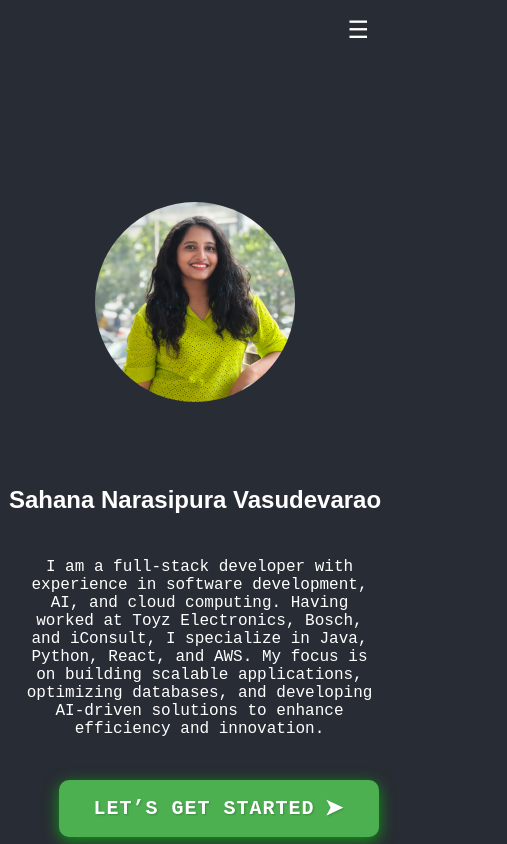
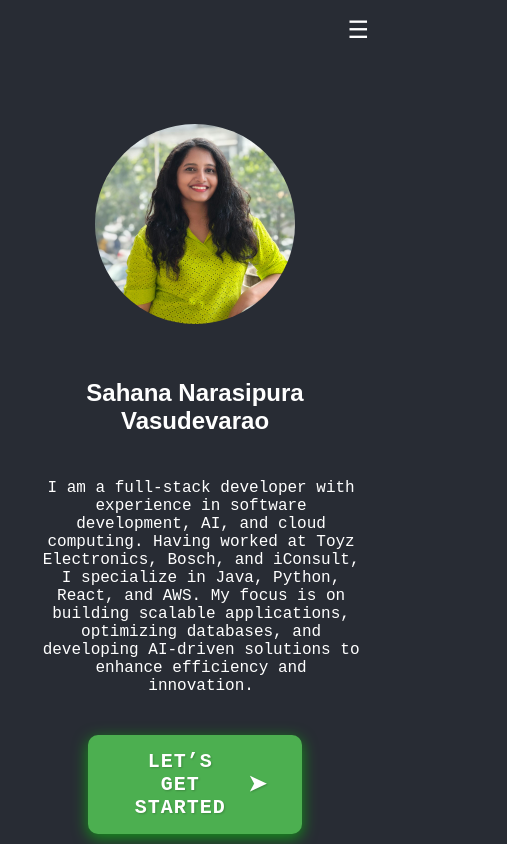
Before and after one commit to nvsahana/ReactPorfolioApp, a React (Create React App) app: page / in a window 390 px wide. Shown: the top 844 px of the page, 507 px wide, since content can reach past the window. Built offline with nearby package versions, Linux system fonts and the light colour scheme.

Commit message:
some updates

```diff
--- a/src/components/Main/ContactMe.css
+++ b/src/components/Main/ContactMe.css
@@ -8,6 +8,7 @@ body {
   }
 
   .contact-container {
+    padding-top: 5em;
     width: 100%;
   }
 
--- a/src/components/Main/Main.css
+++ b/src/components/Main/Main.css
@@ -29,6 +29,11 @@
     width: 300px !important;
     height: 300px !important;
     border-radius:150px !important;
+}
+
+.LeftButton {
+    padding-left: 30%;
+    padding-top: 3%;
 }
 .styled-button {
     background-color: #4CAF50; /* Green color */
@@ -65,18 +70,22 @@
 
 
 @media (max-width: 820px) {
+    .MainPage {
+        min-height: auto;
+    }
     .MainFlexContainer {
         flex-direction: column-reverse;
         justify-content: center;
         align-items: center;
         text-align: center;
-        padding-top: 5em;
+        padding-top: 0.1em;
+        padding-left: 1em;
+        padding-right: 1em;
     }
     .LeftFlexContent {
         width: 100%;
-        padding: 2em;
+        padding: 0.2em;
         padding-left: 0;
-
         text-align: center;
     }
     .LeftFlexContent p {
@@ -85,8 +94,9 @@
 
     }
     .LeftFlexContent .LeftButton{
-        width: 100%;
-        padding: 15%;
+        padding: 0;
+        margin: auto;
+        width: 60%;
     }
 
     .RightFlex .ImageContainer {
--- a/src/components/Main/Main.tsx
+++ b/src/components/Main/Main.tsx
@@ -43,7 +43,7 @@ function Main() {
               <div className="LeftFlexContent">
                 <h1>Sahana Narasipura Vasudevarao</h1>
                 <p style={{fontFamily:"Courier New"}}>I am a full-stack developer with experience in software development, AI, and cloud computing. Having worked at Toyz Electronics, Bosch, and iConsult, I specialize in Java, Python, React, and AWS. My focus is on building scalable applications, optimizing databases, and developing AI-driven solutions to enhance efficiency and innovation.</p>
-                <div className="LeftButton" style={{paddingTop:2}}>
+                <div className="LeftButton">
                 {/* <StyledButton text="Let's get Started" to="/publications" /> */}
                 <button className="styled-button" onClick={() => handleThis('Publication')}>
                   Let’s get started <span className="arrow">➤</span>
--- /dev/null
+++ b/src/components/Main/Resume.css
@@ -0,0 +1,33 @@
+/* Resume.css */
+.resume-container {
+    text-align: center;
+    padding: 20px;
+}
+
+.resume-container h2 {
+    font-size: 24px;
+    font-weight: bold;
+    margin-bottom: 10px;
+}
+
+.resume-container p {
+    font-size: 16px;
+    color: #666;
+    margin-bottom: 20px;
+}
+
+.download-btn {
+    display: inline-block;
+    background-color: #4CAF50;
+    color: white;
+    padding: 12px 20px;
+    text-decoration: none;
+    font-size: 18px;
+    font-weight: bold;
+    border-radius: 5px;
+    transition: background 0.3s ease-in-out;
+}
+
+.download-btn:hover {
+    background-color: #45a049;
+}
--- a/src/components/Main/Resume.tsx
+++ b/src/components/Main/Resume.tsx
@@ -1,13 +1,21 @@
 import React from 'react';
+import './Resume.css'; // Import CSS file
 
 function Resume() {
   return (
-    <>
-    <h2>Download Resume</h2>
-    <hr />
-
-    </>
-
+    <div className="resume-container">
+      <h2>Download Resume</h2>
+      <hr />
+      <p style={{color:"wheat"}}>Click the button below to download my resume in PDF format.</p>
+      <a
+        href="https://drive.google.com/uc?export=download&id=17vjqAAhnievQomacOibUNDiUhLNRylcx"
+        target="_blank"
+        rel="noopener noreferrer"
+        className="download-btn"
+      >
+        Download Resume
+      </a>
+    </div>
   );
 }
 
```
Also changed, not shown: 2 other files (tests, documents, lock files or other folders).
